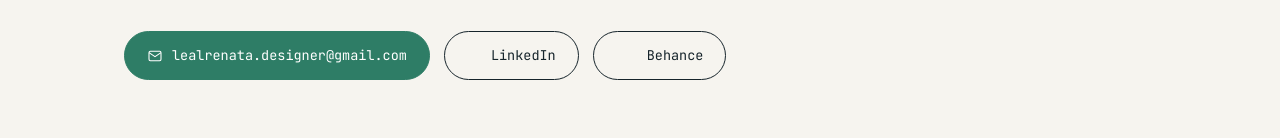
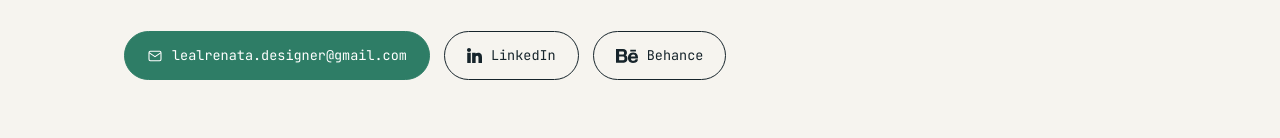
Before and after one commit to lealrenatadesigner/lealrenatadesigner.github.io, a plain HTML site: page index.html in a window 1280 px wide. Shown: the part 6833-6971 px from the top of the page. Drawn offline with nearby package versions, Linux system fonts and the light colour scheme.

Commit message:
Corrige logos LinkedIn e Behance: restaura fill nos icones

```diff
--- a/index.html
+++ b/index.html
@@ -179,8 +179,8 @@ section{padding:clamp(52px,9vw,104px) 0;border-top:1px solid var(--line)}
   border:1px solid var(--ink);display:inline-flex;align-items:center;gap:9px;transition:.2s;
 }
 .btn svg{width:16px;height:16px;stroke:currentColor;fill:none;stroke-width:1.6}
-.btn-li svg{width:15px;height:15px;stroke:none}
-.btn-be svg{width:22px;height:14px;stroke:none}
+.btn-li svg{width:15px;height:15px;stroke:none;fill:currentColor}
+.btn-be svg{width:22px;height:14px;stroke:none;fill:currentColor}
 .btn:hover{background:var(--ink);color:var(--paper)}
 .btn.primary{background:var(--cobalt);border-color:var(--cobalt);color:#fff}
 .btn.primary:hover{background:var(--cobalt-ink);border-color:var(--cobalt-ink)}
```
